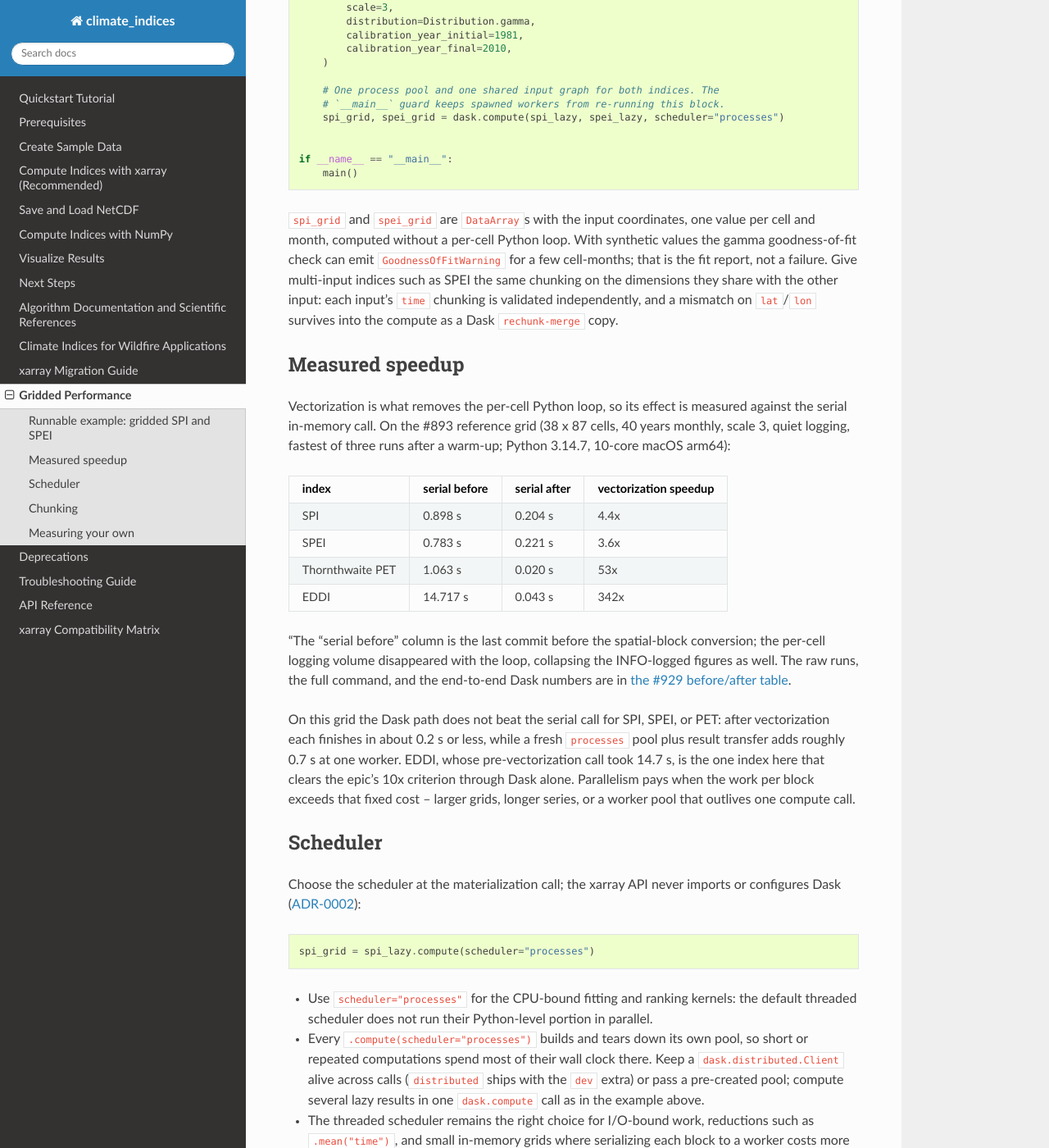
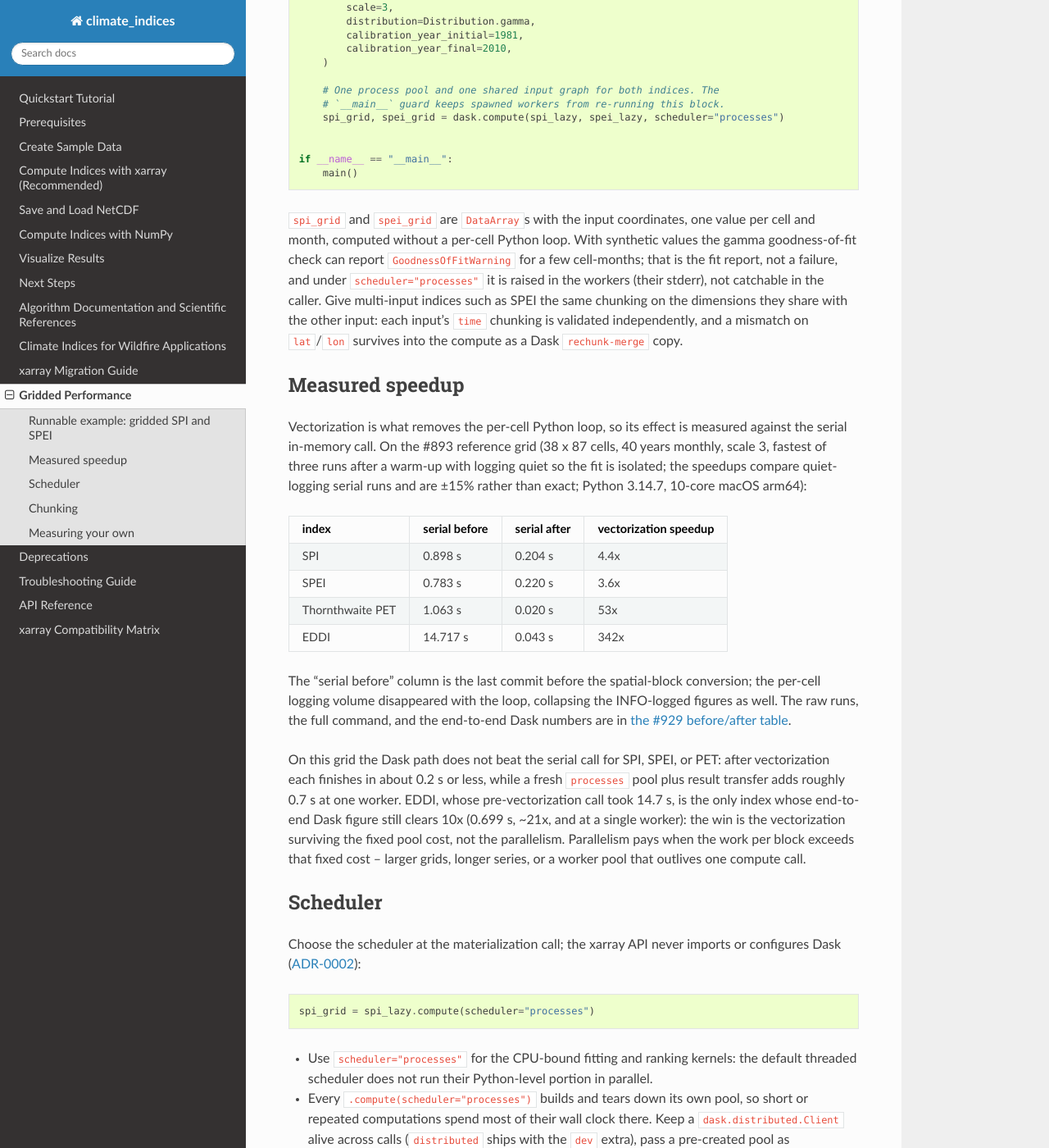
Before and after one commit to monocongo/climate_indices, a Sphinx documentation site: the page built from docs/performance.md, in a window 1280 px wide and 1400 px high, scrolled down 1359 px. Shown: the whole window at 82% size. Built offline with Sphinx 7.4.7 and the Read the Docs theme 3.1.0, drawn with Linux system fonts in a browser that asks for light colours; some of the changed text lies outside the part shown.

Commit message:
docs(performance): correct scheduler and speedup claims in gridded guide (#931)
Drop the misleading pre-created-pool phrasing for the working dask.compute(pool=...) form, add the chunksize=1 guidance for the Dask processes default, and note the PET adapters' split-time exception.

Use the quiet-logging SPEI value (0.220 s) so the table reproduces its own 3.6x, state that the speedups are quiet-over-quiet with the documented ±15% spread, and fix the EDDI 10x sentence: the win is vectorization surviving the fixed pool cost, not worker parallelism.

```diff
--- a/docs/performance.md
+++ b/docs/performance.md
@@ -83,28 +83,30 @@
 
 `spi_grid` and `spei_grid` are `DataArray`s with the input coordinates, one
 value per cell and month, computed without a per-cell Python loop. With
-synthetic values the gamma goodness-of-fit check can emit
+synthetic values the gamma goodness-of-fit check can report
 `GoodnessOfFitWarning` for a few cell-months; that is the fit report, not a
-failure. Give multi-input indices such as SPEI the same chunking on the
-dimensions they share with the other input: each input's `time` chunking is
-validated independently, and a mismatch on `lat`/`lon` survives into the compute
-as a Dask `rechunk-merge` copy.
+failure, and under `scheduler="processes"` it is raised in the workers (their
+stderr), not catchable in the caller. Give multi-input indices such as SPEI the
+same chunking on the dimensions they share with the other input: each input's
+`time` chunking is validated independently, and a mismatch on `lat`/`lon`
+survives into the compute as a Dask `rechunk-merge` copy.
 
 ## Measured speedup
 
 Vectorization is what removes the per-cell Python loop, so its effect is
 measured against the serial in-memory call. On the #893 reference grid
-(38 x 87 cells, 40 years monthly, scale 3, quiet logging, fastest of three runs
-after a warm-up; Python 3.14.7, 10-core macOS arm64):
+(38 x 87 cells, 40 years monthly, scale 3, fastest of three runs after a warm-up
+with logging quiet so the fit is isolated; the speedups compare quiet-logging
+serial runs and are ±15% rather than exact; Python 3.14.7, 10-core macOS arm64):
 
 | index | serial before | serial after | vectorization speedup |
 | --- | ---: | ---: | ---: |
 | SPI | 0.898 s | 0.204 s | 4.4x |
-| SPEI | 0.783 s | 0.221 s | 3.6x |
+| SPEI | 0.783 s | 0.220 s | 3.6x |
 | Thornthwaite PET | 1.063 s | 0.020 s | 53x |
 | EDDI | 14.717 s | 0.043 s | 342x |
 
-"The "serial before" column is the last commit before the spatial-block
+The "serial before" column is the last commit before the spatial-block
 conversion; the per-cell logging volume disappeared with the loop, collapsing
 the INFO-logged figures as well. The raw runs, the full command, and the
 end-to-end Dask numbers are in
@@ -113,10 +115,11 @@
 On this grid the Dask path does not beat the serial call for SPI, SPEI, or PET:
 after vectorization each finishes in about 0.2 s or less, while a fresh
 `processes` pool plus result transfer adds roughly 0.7 s at one worker. EDDI,
-whose pre-vectorization call took 14.7 s, is the one index here that clears the
-epic's 10x criterion through Dask alone. Parallelism pays when the work per
-block exceeds that fixed cost -- larger grids, longer series, or a worker pool
-that outlives one compute call.
+whose pre-vectorization call took 14.7 s, is the only index whose end-to-end Dask
+figure still clears 10x (0.699 s, ~21x, and at a single worker): the win is the
+vectorization surviving the fixed pool cost, not the parallelism. Parallelism
+pays when the work per block exceeds that fixed cost -- larger grids, longer
+series, or a worker pool that outlives one compute call.
 
 ## Scheduler
 
@@ -132,8 +135,13 @@
 - Every `.compute(scheduler="processes")` builds and tears down its own pool, so
   short or repeated computations spend most of their wall clock there. Keep a
   `dask.distributed.Client` alive across calls (`distributed` ships with the
-  `dev` extra) or pass a pre-created pool; compute several lazy results in one
-  `dask.compute` call as in the example above.
+  `dev` extra), pass a pre-created pool as
+  `dask.compute(..., scheduler="processes", pool=pool)`, or compute several lazy
+  results in one `dask.compute` call as in the example above.
+- Dask's processes scheduler batches up to six ready tasks per submission by
+  default, which can flatten scaling on large grids; pass `chunksize=1` to
+  `dask.compute` (or set `dask.config.set({"chunksize": 1})`) so each ready
+  block is submitted as soon as a worker is free.
 - The threaded scheduler remains the right choice for I/O-bound work, reductions
   such as `.mean("time")`, and small in-memory grids where serializing each block
   to a worker costs more than the parallelism saves.
@@ -144,15 +152,17 @@
 ## Chunking
 
 Keep `time` in a single chunk and size spatial blocks by cell count, not shape.
-The measured working set of a monthly gamma fit is about 60 KB per cell, so a
-100 MB per-block budget is roughly 1,600 cells. That figure is a per-block
+The PET adapters (`pet_thornthwaite`, `pet_hargreaves`) are the exception: they
+accept a split `time` and rechunk it internally, paying that copy inside every
+call. The measured working set of a monthly gamma fit is about 60 KB per cell,
+so a 100 MB per-block budget is roughly 1,600 cells. That figure is a per-block
 measurement taken with `scheduler="synchronous"`, one block resident at a time;
 a threaded or distributed worker can hold several ready blocks plus their
 inputs and outputs, so budget from the memory a worker can spare per block it
 runs at once. The reference grid measures well under that at `10 x 10` to
-`20 x 20`. Daily grids carry up to 366 steps per
-cell-year instead of 12 and want blocks near `7 x 7`. Chunk both spatial
-dimensions rather than long rows, and leave at least a few blocks per worker.
+`20 x 20`. Daily grids carry up to 366 steps per cell-year instead of 12 and
+want blocks near `7 x 7`. Chunk both spatial dimensions rather than long rows,
+and leave at least a few blocks per worker.
 
 Rechunk once, at read or prepare time: `.chunk(...)` only sets the layout of a
 lazy graph, so persist the rechunked array (or write the layout back to the
```
Also changed, not shown: other parts of docs/performance.md (+2 -2 lines), llms-full.txt (+32 -22 lines).
